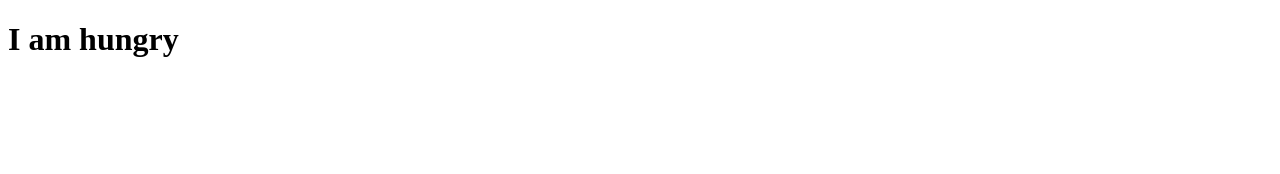
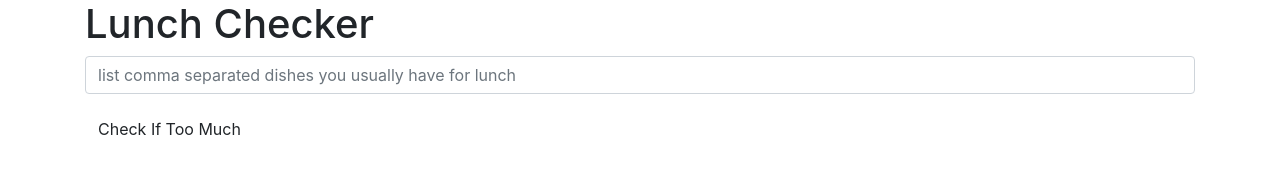
Before and after one commit to shreyasbhs/shreyasbhs.github.io, a plain HTML site: page module1-solution/index.htm in a window 1280 px wide. Drawn offline with nearby package versions, Linux system fonts and the light colour scheme.

Commit message:
added something

```diff
--- a/module1-solution/index.htm
+++ b/module1-solution/index.htm
@@ -1,11 +1,29 @@
-<!DOCTYPE html>
+<!doctype html>
 <html lang="en">
-<head>
-    <meta charset="UTF-8">
-    <meta name="viewport" content="width=device-width, initial-scale=1.0">
-    <title>Document</title>
-</head>
+  <head>
+    <title>Lunch Checker</title>
+    <meta name="viewport" content="width=device-width, initial-scale=1">
+    <link rel="stylesheet" href="styles/bootstrap.min.css">
+    <style>
+      .message { font-size: 1.3em; font-weight: bold; }
+    </style>
+  </head>
 <body>
-    <h1> I am hungry</h1>
+   <div class="container">
+     <h1>Lunch Checker</h1>
+
+         <div class="form-group">
+             <input id="lunch-menu" type="text"
+             placeholder="list comma separated dishes you usually have for lunch"
+             class="form-control">
+         </div>
+         <div class="form-group">
+             <button class="btn btn-default">Check If Too Much</button>
+         </div>
+         <div class="form-group message">
+           <!-- Your message can go here. -->
+         </div>
+   </div>
+
 </body>
 </html>
```
